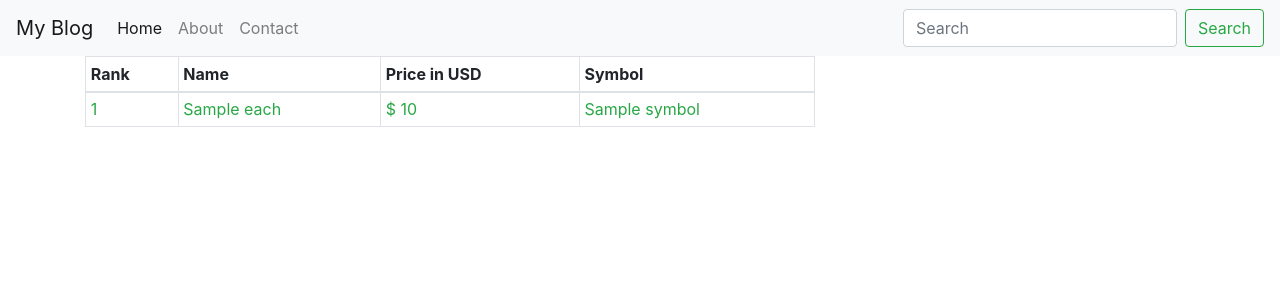
After one commit to girisagar46/DjangoTrainingClass_Two, a Django app: template Week_2/DjangoBlog/templates/crypto_currency.html in a window 1280 px wide. The commit adds this page. Shown: the top 300 px of the page. Run offline with Django 3.2, Linux system fonts and the light colour scheme; the template is opened without the code that fills it: most values are stand-ins (such as "Sample title", 1, 10 or a date in 2020); some libraries are stand-ins or nearby versions.

```diff
--- a/Week_2/DjangoBlog/DjangoBlog/urls.py
+++ b/Week_2/DjangoBlog/DjangoBlog/urls.py
@@ -1,12 +1,11 @@
 
-from django.conf.urls import url
+from django.conf.urls import url, include
 from django.contrib import admin
 
-from blog.views import home, about, contact
+from crypto.views import get_crypto
 
 urlpatterns = [
-    url(r'^$', home, name="home"),
-    url(r'^about/', about, name="about"),
-    url(r'^contact/', contact, name="contact"),
+    url(r'', include("blog.urls")),
+    url(r'^crypto/', include("crypto.urls")),
     url(r'^admin/', admin.site.urls),
 ]
--- /dev/null
+++ b/Week_2/DjangoBlog/blog/urls.py
@@ -0,0 +1,10 @@
+from django.conf.urls import url
+
+from blog.views import home, about, contact, get_one_post
+
+urlpatterns = [
+    url(r'^$', home, name="home"),
+    url(r'post/(?P<pk>\d+)', get_one_post, name='detail'),
+    url(r'^about/', about, name="about"),
+    url(r'^contact/', contact, name="contact"),
+]
--- /dev/null
+++ b/Week_2/DjangoBlog/crypto/urls.py
@@ -0,0 +1,9 @@
+
+from django.conf.urls import url
+
+
+from crypto.views import get_crypto
+
+urlpatterns = [
+    url(r'^coin/', get_crypto, name="crypto"),
+]
--- a/Week_2/DjangoBlog/templates/base.html
+++ b/Week_2/DjangoBlog/templates/base.html
@@ -19,10 +19,6 @@
 
             {% endblock bodyBlock %}
         </div>
-
-        <div class="col-4">
-            <p>Latest Blogs</p>
-        </div>
     </div>
 </div>
 
--- /dev/null
+++ b/Week_2/DjangoBlog/templates/crypto_currency.html
@@ -0,0 +1,32 @@
+{% extends 'base.html' %}
+
+{% block bodyBlock %}
+
+    <table class="table table-bordered table-stripped table-hover table-sm">
+        <thead>
+        <tr>
+            <th>Rank</th>
+            <th>Name</th>
+            <th>Price in USD</th>
+            <th>Symbol</th>
+        </tr>
+        </thead>
+
+        <tbody>
+        {% for each in data %}
+            <tr class="
+                {% if each.percent_change_24h.0 == "-" %}
+                    text-danger
+                {% else %}
+                    text-success
+            {% endif %}">
+                <td>{{ each.rank }}</td>
+                <td>{{ each.name }}</td>
+                <td>$ {{ each.price_usd }}</td>
+                <td>{{ each.symbol }}</td>
+            </tr>
+        {% endfor %}
+        </tbody>
+    </table>
+
+{% endblock bodyBlock %}
--- a/Week_2/DjangoBlog/templates/home.html
+++ b/Week_2/DjangoBlog/templates/home.html
@@ -5,7 +5,7 @@
     <hr>
     {% for object in object_list %}
         <div class="post">
-            <h3>{{ object.title }}</h3>
+            <h3><a href="{% url 'detail' pk=object.pk %}">{{ object.title }}</a></h3>
             <small>{{ object.created_date }}</small>
             <p>{{ object.content|truncatechars:"10" }}</p>
         </div>
--- a/Week_2/DjangoBlog/templates/snippets/nav.html
+++ b/Week_2/DjangoBlog/templates/snippets/nav.html
@@ -1,5 +1,5 @@
 <nav class="navbar navbar-expand-lg navbar-light bg-light">
-    <a class="navbar-brand" href="/">My Blog</a>
+    <a class="navbar-brand" href="{% url 'home' %}">My Blog</a>
     <button class="navbar-toggler" type="button" data-toggle="collapse" data-target="#navbarSupportedContent" aria-controls="navbarSupportedContent" aria-expanded="false" aria-label="Toggle navigation">
         <span class="navbar-toggler-icon"></span>
     </button>
@@ -7,13 +7,13 @@
     <div class="collapse navbar-collapse" id="navbarSupportedContent">
         <ul class="navbar-nav mr-auto">
             <li class="nav-item active">
-                <a class="nav-link" href="/">Home <span class="sr-only">(current)</span></a>
+                <a class="nav-link" href="{% url 'home' %}">Home <span class="sr-only">(current)</span></a>
             </li>
             <li class="nav-item">
-                <a class="nav-link" href="/about">About</a>
+                <a class="nav-link" href="{% url 'about' %}">About</a>
             </li>
             <li class="nav-item">
-                <a class="nav-link" href="/contact">Contact</a>
+                <a class="nav-link" href="{% url 'contact' %}">Contact</a>
             </li>
         </ul>
         <form class="form-inline my-2 my-lg-0">
```
Also changed, not shown: Week_2/DjangoBlog/blog/views.py (+13 -1 lines), Week_2/DjangoBlog/templates/post_detail.html (added, +9 -0 lines), Week_2/DjangoBlog/djangoApp.sqlite3.
